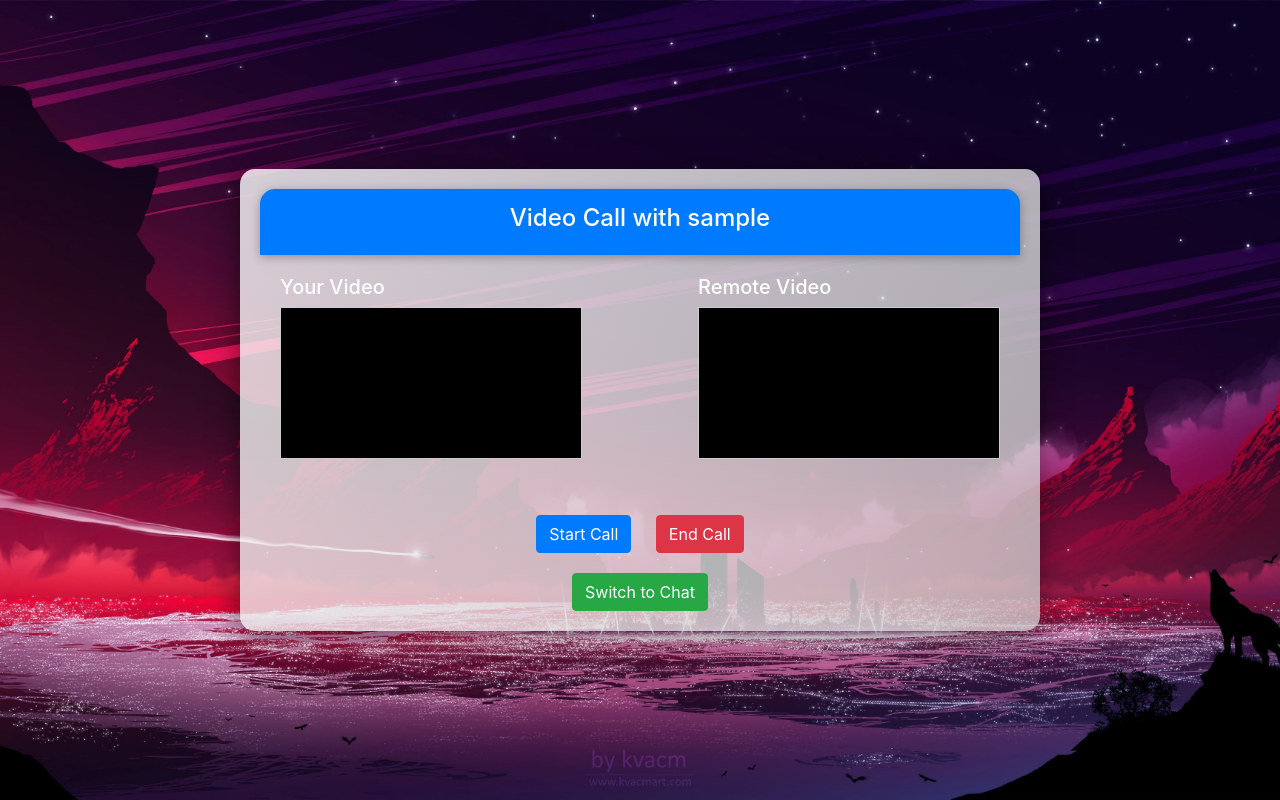
After one commit to AtharSayed/StarkCommunications, a Flask app: page /video_call in a window 1280 px wide. The commit adds this page. Run offline with Flask 3, Linux system fonts and the light colour scheme; the visitor is signed in with stand-in values (Sample User, id 1); some libraries are stand-ins or nearby versions.

Commit message:
Updated with Web-RTC integration on the chat application

```diff
--- a/app.py
+++ b/app.py
@@ -68,6 +68,13 @@ def chat():
         return redirect(url_for('login'))  # Redirect to login if user is not logged in
     return render_template('chat.html', username=session['username'])  # Render chat page
 
+# Route for the video call page
+@app.route('/video_call')
+def video_call():
+    if 'username' not in session:
+        return redirect(url_for('login'))  # Redirect to login if user is not logged in
+    return render_template('video_call.html', username=session['username'])  # Render video call page
+
 # Handle new socket connection
 @socketio.on('connect')
 def handle_connect():
--- /dev/null
+++ b/template/video_call.html
@@ -0,0 +1,215 @@
+<!DOCTYPE html>
+<html lang="en">
+<head>
+    <meta charset="UTF-8">
+    <meta name="viewport" content="width=device-width, initial-scale=1.0">
+    <title>Video Call</title>
+    <link href="https://maxcdn.bootstrapcdn.com/bootstrap/4.5.2/css/bootstrap.min.css" rel="stylesheet">
+    <script src="https://cdn.socket.io/4.0.0/socket.io.min.js"></script>
+    <style>
+        body {
+            background-image: url('{{ url_for("static", filename="images/chatwallpaperbcg.jpg") }}');
+            background-size: cover;
+            background-position: center;
+            height: 100vh;
+            color: white;
+            margin: 0;
+            display: flex;
+            justify-content: center;
+            align-items: center;
+        }
+        .video-call-container {
+            max-width: 800px;
+            width: 100%;
+            margin: auto;
+            border-radius: 15px;
+            box-shadow: 0 4px 30px rgba(0, 0, 0, 0.5);
+            background: linear-gradient(135deg, rgba(255, 255, 255, 0.8), rgba(200, 200, 200, 0.8));
+            display: flex;
+            flex-direction: column;
+            padding: 20px;
+        }
+        .video-header {
+            background-color: #007bff;
+            padding: 15px;
+            border-radius: 15px 15px 0 0;
+            text-align: center;
+            box-shadow: 0 2px 10px rgba(0, 0, 0, 0.3);
+        }
+        .video-window {
+            flex-grow: 1;
+            display: flex;
+            justify-content: space-between;
+            padding: 20px;
+            gap: 20px;
+        }
+        #local-video, #remote-video {
+            width: 100%;
+            max-width: 400px; /* Ensures video width doesn’t overflow */
+            height: auto; /* Maintain aspect ratio */
+            border: 1px solid #ccc;
+            background-color: black;
+        }
+        .controls {
+            margin-top: 20px;
+            text-align: center;
+        }
+        .controls button {
+            margin: 10px;
+        }
+        .switch-video-btn {
+            margin-top: 10px;
+            text-align: center;
+        }
+        @media (max-width: 768px) {
+            .video-window {
+                flex-direction: column;
+                align-items: center;
+            }
+            #local-video, #remote-video {
+                max-width: 90%; /* Make videos smaller on smaller screens */
+            }
+        }
+    </style>
+    <script>
+        var socket = io.connect('http://127.0.0.1:5000'); // Adjust if needed
+        var username = "{{ username }}";  // Injected from Flask template
+
+        var localStream;
+        var peerConnection;
+        var remoteStream;
+        var constraints = {
+            video: true,
+            audio: true
+        };
+
+        // Listen for offer from other user
+        socket.on('video_call_offer', function(data) {
+            if (data.to === username) {
+                startCall(data.from);
+                peerConnection.setRemoteDescription(new RTCSessionDescription(data.offer));
+                createAnswer();
+            }
+        });
+
+        // Listen for answer from the other user
+        socket.on('video_call_answer', function(data) {
+            if (data.to === username) {
+                peerConnection.setRemoteDescription(new RTCSessionDescription(data.answer));
+            }
+        });
+
+        // Listen for ICE candidate
+        socket.on('ice_candidate', function(data) {
+            if (data.to === username) {
+                peerConnection.addIceCandidate(new RTCIceCandidate(data.candidate));
+            }
+        });
+
+        // Start video call when the button is clicked
+        function startCall(remoteUsername) {
+            navigator.mediaDevices.getUserMedia(constraints)
+                .then(function(stream) {
+                    localStream = stream;
+                    document.getElementById('local-video').srcObject = localStream;
+                    peerConnection = new RTCPeerConnection();
+                    peerConnection.addStream(localStream);
+
+                    peerConnection.onaddstream = function(event) {
+                        remoteStream = event.stream;
+                        document.getElementById('remote-video').srcObject = remoteStream;
+                    };
+
+                    peerConnection.onicecandidate = function(event) {
+                        if (event.candidate) {
+                            socket.emit('ice_candidate', {
+                                to: remoteUsername,
+                                candidate: event.candidate
+                            });
+                        }
+                    };
+
+                    peerConnection.createOffer()
+                        .then(function(offer) {
+                            return peerConnection.setLocalDescription(offer);
+                        })
+                        .then(function() {
+                            socket.emit('video_call_offer', {
+                                to: remoteUsername,
+                                from: username,
+                                offer: peerConnection.localDescription
+                            });
+                        })
+                        .catch(function(error) {
+                            console.log("Error creating offer: ", error);
+                        });
+                })
+                .catch(function(error) {
+                    console.log("Error accessing media devices: ", error);
+                });
+        }
+
+        // Respond to incoming call with an answer
+        function createAnswer() {
+            peerConnection.createAnswer()
+                .then(function(answer) {
+                    return peerConnection.setLocalDescription(answer);
+                })
+                .then(function() {
+                    socket.emit('video_call_answer', {
+                        to: username,
+                        from: username,
+                        answer: peerConnection.localDescription
+                    });
+                })
+                .catch(function(error) {
+                    console.log("Error creating answer: ", error);
+                });
+        }
+
+        // End video call
+        function endCall() {
+            peerConnection.close();
+            localStream.getTracks().forEach(function(track) {
+                track.stop();
+            });
+            document.getElementById('local-video').srcObject = null;
+            document.getElementById('remote-video').srcObject = null;
+        }
+
+        // Initiate a call on button click (Replace with your logic for selecting a user)
+        function initiateCall() {
+            var remoteUsername = prompt("Enter the username of the person you want to call:");
+            if (remoteUsername) {
+                startCall(remoteUsername);
+            }
+        }
+    </script>
+</head>
+<body>
+    <div class="video-call-container">
+        <div class="video-header">
+            <h4>Video Call with {{ username }}</h4>
+        </div>
+
+        <div class="video-window">
+            <div class="local-video">
+                <h5>Your Video</h5>
+                <video id="local-video" autoplay muted></video>
+            </div>
+            <div class="remote-video">
+                <h5>Remote Video</h5>
+                <video id="remote-video" autoplay></video>
+            </div>
+        </div>
+
+        <div class="controls">
+            <button class="btn btn-primary" onclick="initiateCall()">Start Call</button>
+            <button class="btn btn-danger" onclick="endCall()">End Call</button>
+        </div>
+        <div class="switch-video-btn">
+            <button class="btn btn-success" onclick="switchToVideoCall()">Switch to Chat</button>
+        </div>
+    </div>
+</body>
+</html>
```
Also changed, not shown: template/chat.html (+14 -0 lines).
